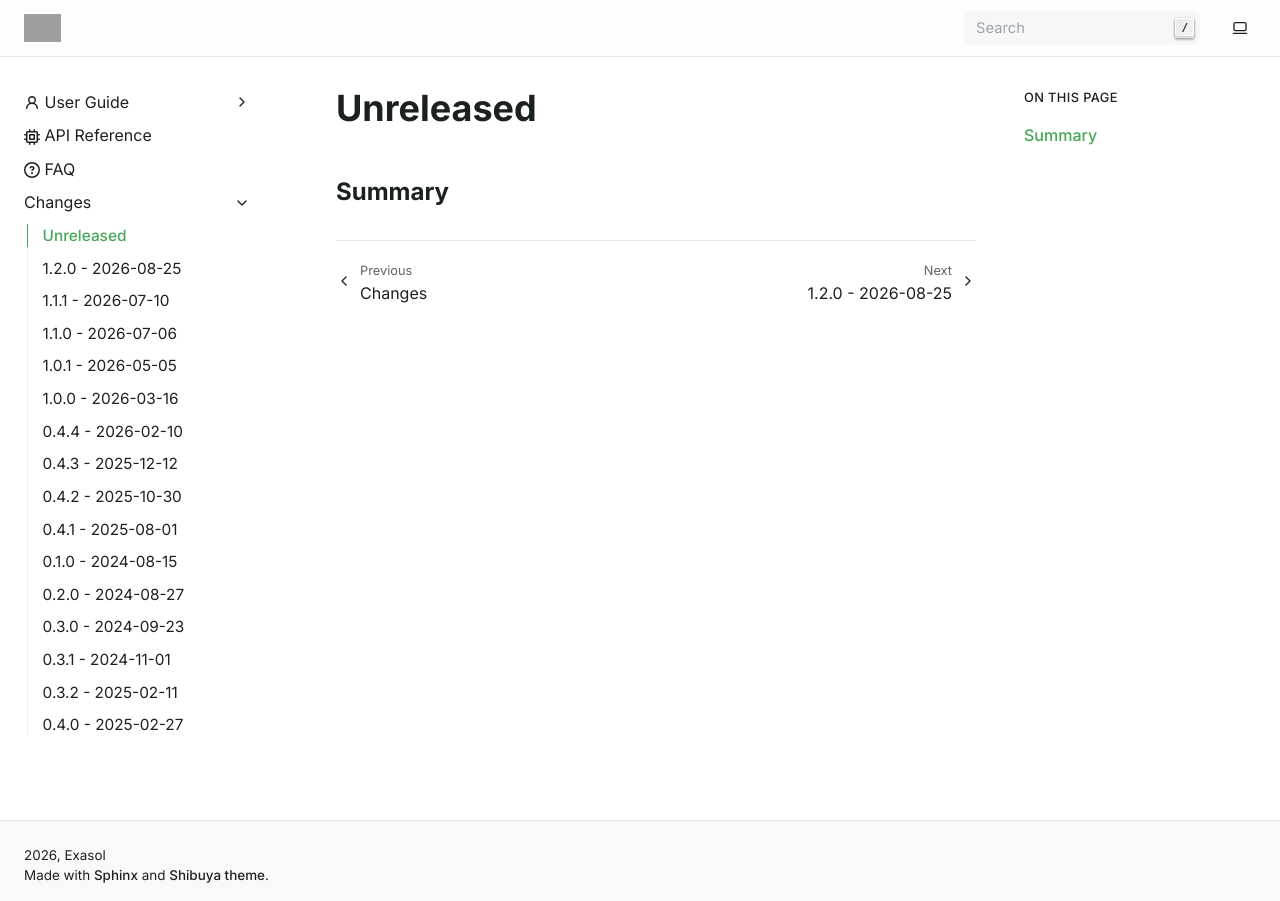
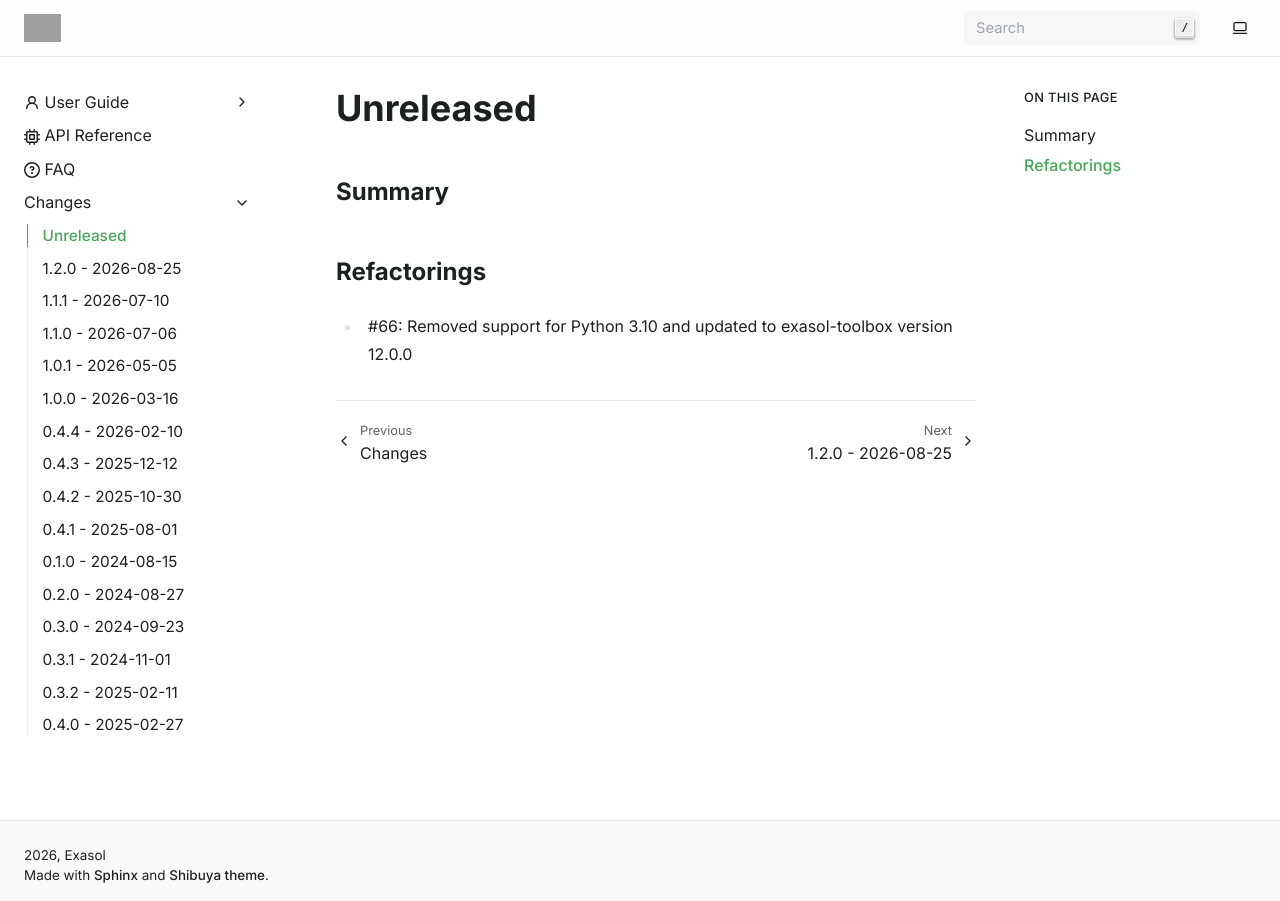
Before and after one commit to exasol/pytest-slc, a Sphinx documentation site: the page built from doc/changes/unreleased.md, in a window 1280 px wide. Built offline with Sphinx 7.4.7, drawn with Linux system fonts in a browser that asks for light colours; pages that are not in the unit, such as notebooks, are missing from menus; grey boxes are pictures that could not be loaded.

Commit message:
Add changelog entry

```diff
--- a/doc/changes/unreleased.md
+++ b/doc/changes/unreleased.md
@@ -1,3 +1,7 @@
 # Unreleased
 
 ## Summary
+
+## Refactorings
+
+* #66:  Removed support for Python 3.10 and updated to exasol-toolbox version 12.0.0
```
